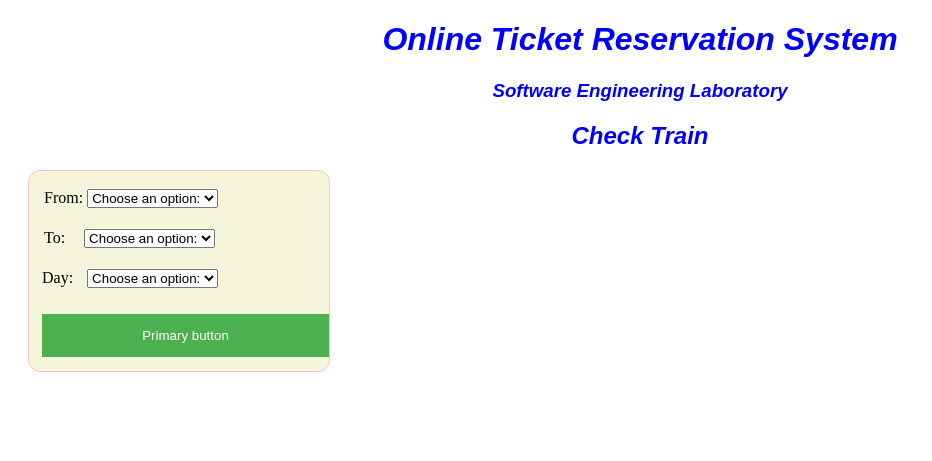
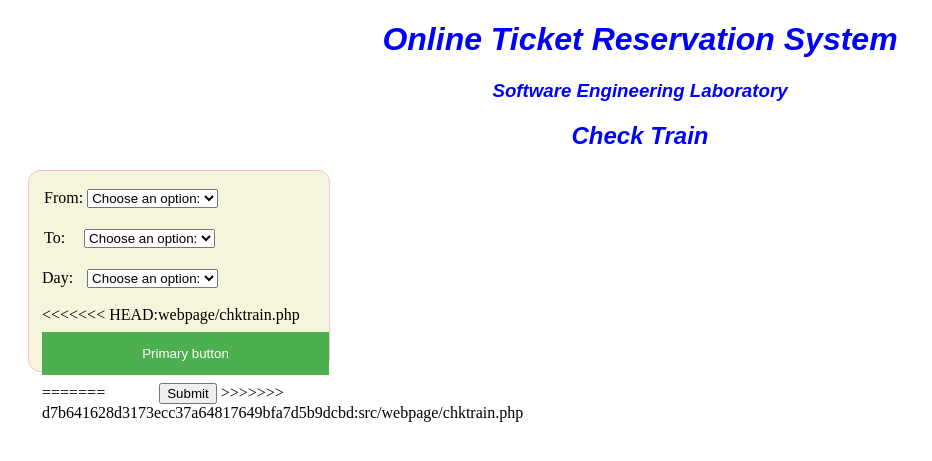
Before and after one commit to Harepitlord/Online_Ticket_System, a PHP site: page /chktrain.php in a window 1280 px wide. Shown: the top 461 px of the page, without its empty margins (0-932 px from the left). Run offline with PHP 8.4, Linux system fonts and the light colour scheme; data that the repository does not hold is empty.

Commit message:
error correction

```diff
--- a/webpage/Signup.php
+++ b/webpage/Signup.php
@@ -1,13 +1,13 @@
 <?php
 require_once "sqlconnect.php";
-if(isset($_POST['uname']) && isset($_POST['email']) && isset($_POST['psw']))) {
+if(isset($_POST['uname']) && isset($_POST['email']) && isset($_POST['psw'])) {
   $sql1= "SELECT uname from  users where users.uname = :uname";
   $sql2= "SELECT email from users where users.email = :email";
   $stmt1 = $pdo->prepare($sql1);
   $stmt2 = $pdo->prepare($sql2);
   $stmt1 = execute(array(':uname' => $_POST['uname']));
   $stmt2 = execute(array(':email' => $_POST['email']));
-  if((stmt1->rowCount() > 0) && (stmt2->rowCount() > 0))
+  if(($stmt1->rowCount() > 0) && ($stmt2->rowCount() > 0))
     echo "Username and Email already exists\n";
   else if($stmt1->rowCount() > 0)
     echo "Username already exists \n";
--- a/webpage/chktrain.php
+++ b/webpage/chktrain.php
@@ -57,7 +57,11 @@
       echo "</select>";
       ?>
     <br><br>
+<<<<<<< HEAD:webpage/chktrain.php
     <button type="button" class="btn btn-lg btn-primary" disabled>Primary button</button>
+=======
+    <input type='submit' value='Submit'style="margin-left:50px;"/>
+>>>>>>> d7b641628d3173ecc37a64817649bfa7d5b9dcbd:src/webpage/chktrain.php
   </form>
   </div>
 </body>
```
